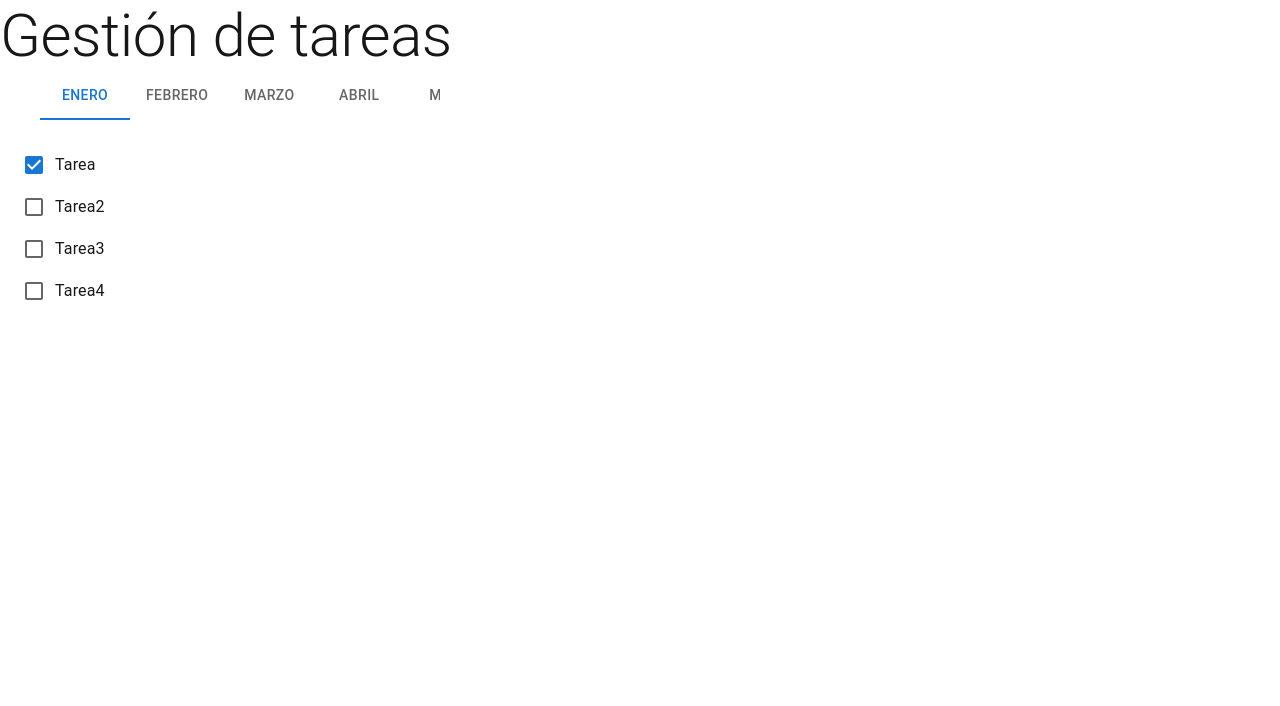
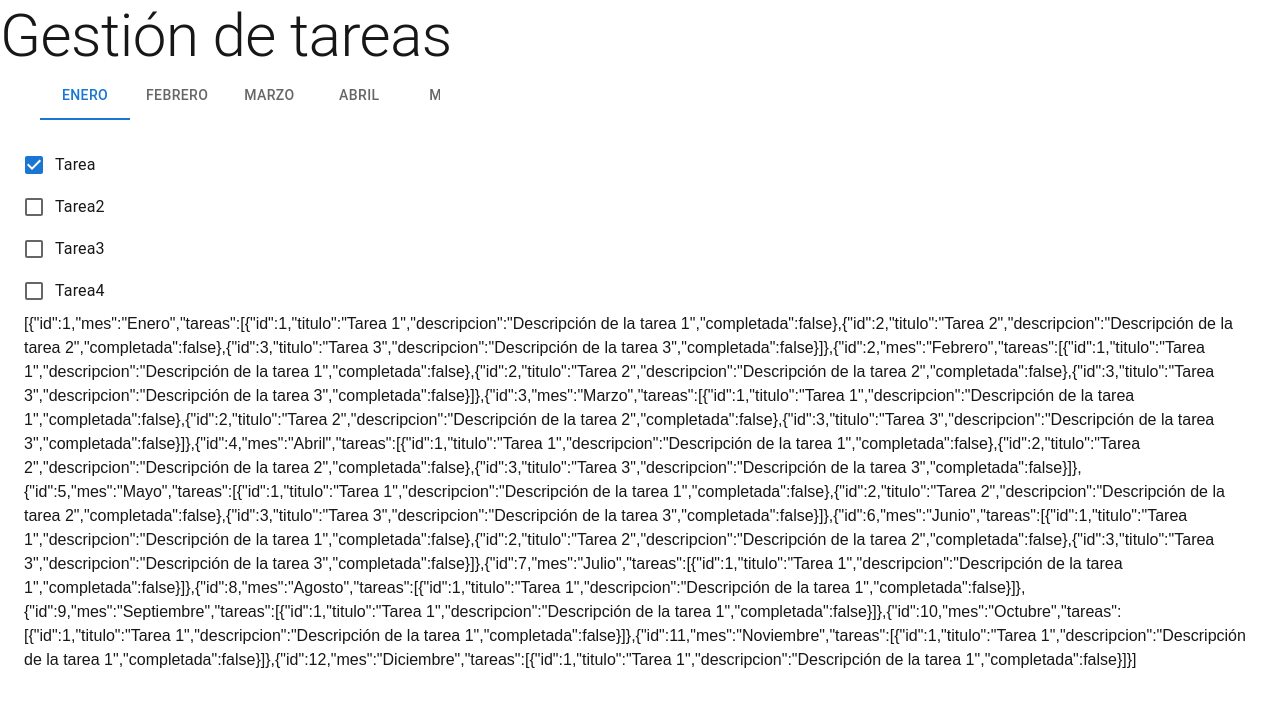
Before and after one commit to JafetLS/tareas, a Next.js app: page / in a window 1280 px wide. Both pictures are taken after a click on the tab "ENERO". Shown: the top 706 px of the page. Built offline with nearby package versions, Linux system fonts and the light colour scheme.

Commit message:
Add json

```diff
--- a/src/components/DateTabs.tsx
+++ b/src/components/DateTabs.tsx
@@ -1,4 +1,4 @@
-"use client"
+'use client';
 import * as React from 'react';
 import Tabs from '@mui/material/Tabs';
 import Tab from '@mui/material/Tab';
@@ -6,6 +6,7 @@ import Box from '@mui/material/Box';
 import TabPanel from '@mui/lab/TabPanel';
 import { TabContext } from '@mui/lab';
 import TareaCheck from './TareaCheck';
+import tareas from '@/source/tareas.json';
 
 export default function DateTabs() {
    const [value, setValue] = React.useState(0);
@@ -17,8 +18,12 @@ export default function DateTabs() {
    return (
       <div>
          <TabContext value={value}>
-    <Box sx={{ maxWidth: { xs: 320, sm: 480 }, bgcolor: 'background.paper' }}>
-
+            <Box
+               sx={{
+                  maxWidth: { xs: 320, sm: 480 },
+                  bgcolor: 'background.paper',
+               }}
+            >
                <Tabs
                   value={value}
                   onChange={handleChange}
@@ -28,24 +33,22 @@ export default function DateTabs() {
                   aria-label="scrollable force tabs example"
                >
                   <Tab label="Enero" value="1" />
-        <Tab label="Febrero"value="2" />
-        <Tab label="Marzo" value="3"/>
-        <Tab label="Abril" value="4"/>
-        <Tab label="Mayo" value="5"/>
-        <Tab label="Junio" value="6"/>
-        <Tab label="Julio" value="7"/>
-        <Tab label="Agosto" value="8"/>
-        <Tab label="Septiembre" value="9"/>
-        <Tab label="Octubre" value="10"/>
-        <Tab label="Noviembre" value="11"/>
-        <Tab label="Diciembre" value="12"/>
+                  <Tab label="Febrero" value="2" />
+                  <Tab label="Marzo" value="3" />
+                  <Tab label="Abril" value="4" />
+                  <Tab label="Mayo" value="5" />
+                  <Tab label="Junio" value="6" />
+                  <Tab label="Julio" value="7" />
+                  <Tab label="Agosto" value="8" />
+                  <Tab label="Septiembre" value="9" />
+                  <Tab label="Octubre" value="10" />
+                  <Tab label="Noviembre" value="11" />
+                  <Tab label="Diciembre" value="12" />
                </Tabs>
-
             </Box>
             <TabPanel value="1">
-        <TareaCheck>
-
-        </TareaCheck>
+               <TareaCheck></TareaCheck>
+               <div>{JSON.stringify(tareas)}</div>
             </TabPanel>
             <TabPanel value="2">Item Two</TabPanel>
             <TabPanel value="3">Item Three</TabPanel>
--- /dev/null
+++ b/src/source/tareas.d.ts
@@ -0,0 +1,6 @@
+export type tareasType = {
+   id: number;
+   titulo: string;
+   descripcion: string;
+   completada: boolean;
+};
--- /dev/null
+++ b/src/source/tareas.json
@@ -0,0 +1,218 @@
+[
+   {
+      "id": 1,
+      "mes": "Enero",
+      "tareas": [
+         {
+            "id": 1,
+            "titulo": "Tarea 1",
+            "descripcion": "Descripción de la tarea 1",
+            "completada": false
+         },
+         {
+            "id": 2,
+            "titulo": "Tarea 2",
+            "descripcion": "Descripción de la tarea 2",
+            "completada": false
+         },
+         {
+            "id": 3,
+            "titulo": "Tarea 3",
+            "descripcion": "Descripción de la tarea 3",
+            "completada": false
+         }
+      ]
+   },
+   {
+      "id": 2,
+      "mes": "Febrero",
+      "tareas": [
+         {
+            "id": 1,
+            "titulo": "Tarea 1",
+            "descripcion": "Descripción de la tarea 1",
+            "completada": false
+         },
+         {
+            "id": 2,
+            "titulo": "Tarea 2",
+            "descripcion": "Descripción de la tarea 2",
+            "completada": false
+         },
+         {
+            "id": 3,
+            "titulo": "Tarea 3",
+            "descripcion": "Descripción de la tarea 3",
+            "completada": false
+         }
+      ]
+   },
+   {
+      "id": 3,
+      "mes": "Marzo",
+      "tareas": [
+         {
+            "id": 1,
+            "titulo": "Tarea 1",
+            "descripcion": "Descripción de la tarea 1",
+            "completada": false
+         },
+         {
+            "id": 2,
+            "titulo": "Tarea 2",
+            "descripcion": "Descripción de la tarea 2",
+            "completada": false
+         },
+         {
+            "id": 3,
+            "titulo": "Tarea 3",
+            "descripcion": "Descripción de la tarea 3",
+            "completada": false
+         }
+      ]
+   },
+   {
+      "id": 4,
+      "mes": "Abril",
+      "tareas": [
+         {
+            "id": 1,
+            "titulo": "Tarea 1",
+            "descripcion": "Descripción de la tarea 1",
+            "completada": false
+         },
+         {
+            "id": 2,
+            "titulo": "Tarea 2",
+            "descripcion": "Descripción de la tarea 2",
+            "completada": false
+         },
+         {
+            "id": 3,
+            "titulo": "Tarea 3",
+            "descripcion": "Descripción de la tarea 3",
+            "completada": false
+         }
+      ]
+   },
+   {
+      "id": 5,
+      "mes": "Mayo",
+      "tareas": [
+         {
+            "id": 1,
+            "titulo": "Tarea 1",
+            "descripcion": "Descripción de la tarea 1",
+            "completada": false
+         },
+         {
+            "id": 2,
+            "titulo": "Tarea 2",
+            "descripcion": "Descripción de la tarea 2",
+            "completada": false
+         },
+         {
+            "id": 3,
+            "titulo": "Tarea 3",
+            "descripcion": "Descripción de la tarea 3",
+            "completada": false
+         }
+      ]
+   },
+   {
+      "id": 6,
+      "mes": "Junio",
+      "tareas": [
+         {
+            "id": 1,
+            "titulo": "Tarea 1",
+            "descripcion": "Descripción de la tarea 1",
+            "completada": false
+         },
+         {
+            "id": 2,
+            "titulo": "Tarea 2",
+            "descripcion": "Descripción de la tarea 2",
+            "completada": false
+         },
+         {
+            "id": 3,
+            "titulo": "Tarea 3",
+            "descripcion": "Descripción de la tarea 3",
+            "completada": false
+         }
+      ]
+   },
+   {
+      "id": 7,
+      "mes": "Julio",
+      "tareas": [
+         {
+            "id": 1,
+            "titulo": "Tarea 1",
+            "descripcion": "Descripción de la tarea 1",
+            "completada": false
+         }
+      ]
+   },
+   {
+      "id": 8,
+      "mes": "Agosto",
+      "tareas": [
+         {
+            "id": 1,
+            "titulo": "Tarea 1",
+            "descripcion": "Descripción de la tarea 1",
+            "completada": false
+         }
+      ]
+   },
+   {
+      "id": 9,
+      "mes": "Septiembre",
+      "tareas": [
+         {
+            "id": 1,
+            "titulo": "Tarea 1",
+            "descripcion": "Descripción de la tarea 1",
+            "completada": false
+         }
+      ]
+   },
+   {
+      "id": 10,
+      "mes": "Octubre",
+      "tareas": [
+         {
+            "id": 1,
+            "titulo": "Tarea 1",
+            "descripcion": "Descripción de la tarea 1",
+            "completada": false
+         }
+      ]
+   },
+   {
+      "id": 11,
+      "mes": "Noviembre",
+      "tareas": [
+         {
+            "id": 1,
+            "titulo": "Tarea 1",
+            "descripcion": "Descripción de la tarea 1",
+            "completada": false
+         }
+      ]
+   },
+   {
+      "id": 12,
+      "mes": "Diciembre",
+      "tareas": [
+         {
+            "id": 1,
+            "titulo": "Tarea 1",
+            "descripcion": "Descripción de la tarea 1",
+            "completada": false
+         }
+      ]
+   }
+]
```
Lines whose indentation alone changed are shown as unchanged.
